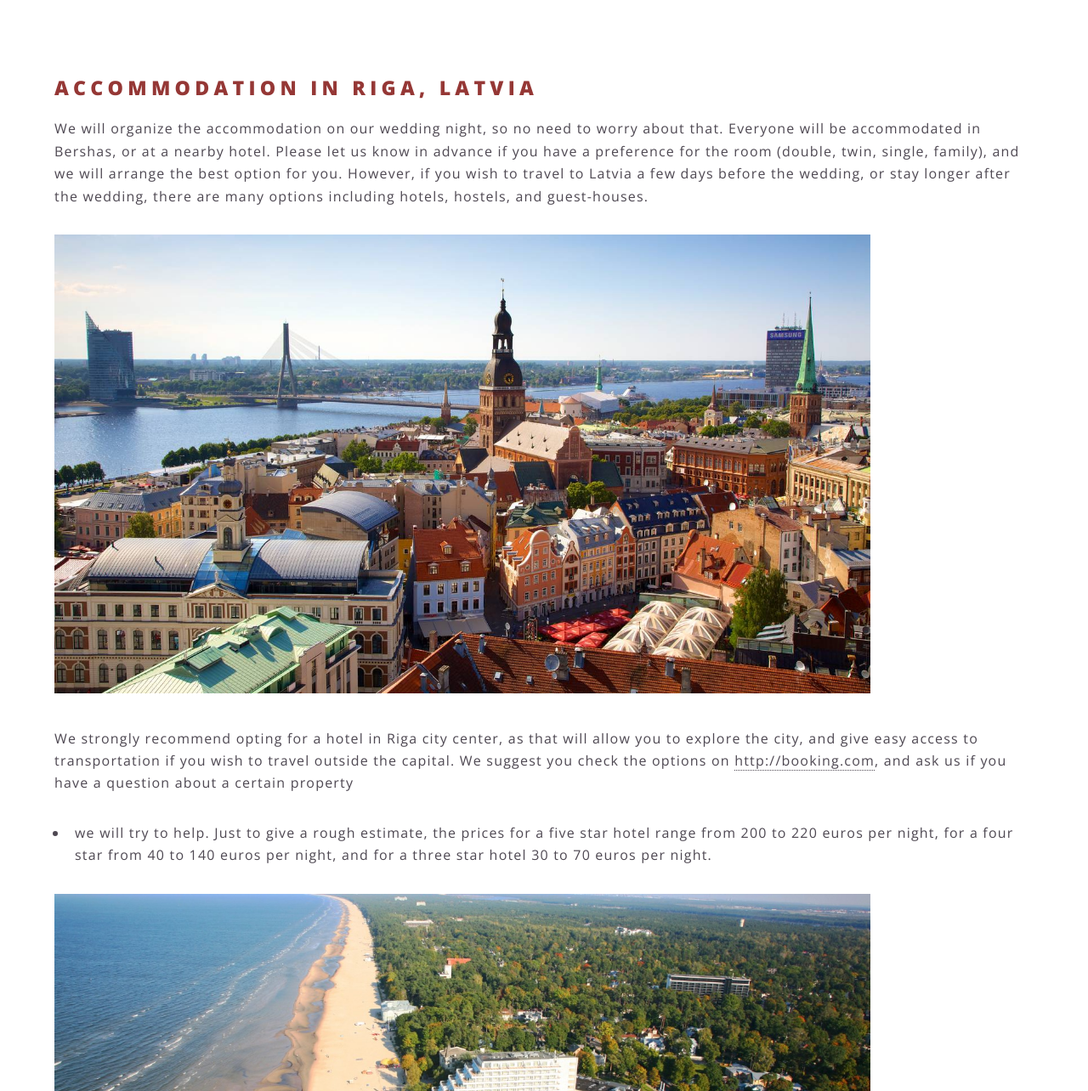
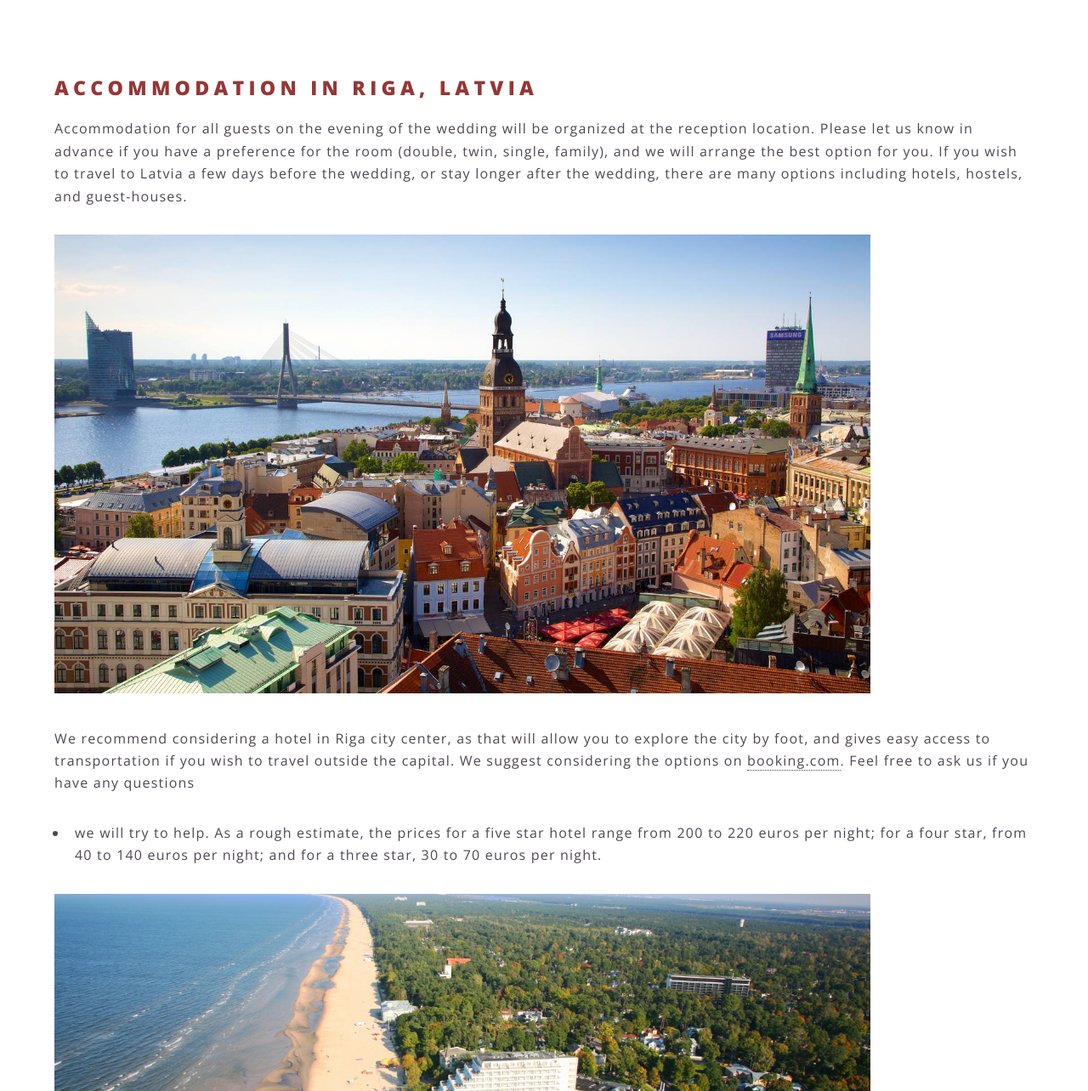
Before and after one commit to aliseandblake/aliseandblake.github.io, a Jekyll site: the page built from accommodation.md, in a window 1280 px wide and 1400 px high, scrolled down 223 px, cut to the strip 116-1400 px from the top of the window. Shown: the whole strip at 85% size. Built offline with Jekyll 4.4.1, drawn with Linux system fonts in a browser that asks for light colours; some of the changed text lies outside the part shown.

Commit message:
update accommodation text

```diff
--- a/accommodation.md
+++ b/accommodation.md
@@ -7,26 +7,29 @@
 Accommodation in Riga, Latvia
 =============================
 
-We will organize the accommodation on our wedding night, so no need to worry
-about that. Everyone will be accommodated in Bershas, or at a nearby hotel.
-Please let us know in advance if you have a preference for the room (double,
-twin, single, family), and we will arrange the best option for you. However, if
-you wish to travel to Latvia a few days before the wedding, or stay longer after
-the wedding, there are many options including hotels, hostels, and guest-houses.
+Accommodation for all guests on the evening of the wedding will be organized at
+the reception location. Please let us know in advance if you have a preference
+for the room (double, twin, single, family), and we will arrange the best option
+for you. If you wish to travel to Latvia a few days before the wedding, or stay
+longer after the wedding, there are many options including hotels, hostels, and
+guest-houses.
 
 ![Riga](../images/riga.jpg)
 
-We strongly recommend opting for a hotel in Riga city center, as that will allow
-you to explore the city, and give easy access to transportation if you wish to
-travel outside the capital. We suggest you check the options on
-<http://booking.com>, and ask us if you have a question about a certain property
-- we will try to help. Just to give a rough estimate, the prices for a five star
-hotel range from 200 to 220 euros per night, for a four star from 40 to 140
-euros per night, and for a three star hotel 30 to 70 euros per night.
+We recommend considering a hotel in Riga city center, as that will allow you to
+explore the city by foot, and gives easy access to transportation if you wish to
+travel outside the capital. We suggest considering the options on
+[booking.com](http://booking.com). Feel free to ask us if you have any questions
+- we will try to help. As a rough estimate, the prices for a five star hotel
+range from 200 to 220 euros per night; for a four star, from 40 to 140 euros per
+night; and for a three star, 30 to 70 euros per night.
 
 ![Jurmala](../images/jurmala.jpg)
 
-However, if you would like to be away from the crowds, and stay near the beach,
-the resort city Jurmala is a good option. Its close proximity to Riga
-(approximately 25 minutes) is an advantage, and this beautiful city is a top
-destination for most tourists.
+If you would prefer to spend your evenings away from the crowds, and stay near
+the beach, we suggest considering Jurmala. It is close to Riga - approximately
+25 minutes - and the boardwalk and beaches here are a popular attraction for
+tourists.
+
+Outside the center of Riga, public transportation is less accessible. However,
+taxis are fairly inexpensive.
--- a/css/main.scss
+++ b/css/main.scss
@@ -1720,7 +1720,7 @@
 
       p {
         color: inherit;
-        letter-spacing: _size(letter-spacing-alt);
+        letter-spacing: _size(letter-spacing);
         text-transform: uppercase;
         top: 0;
 
```
